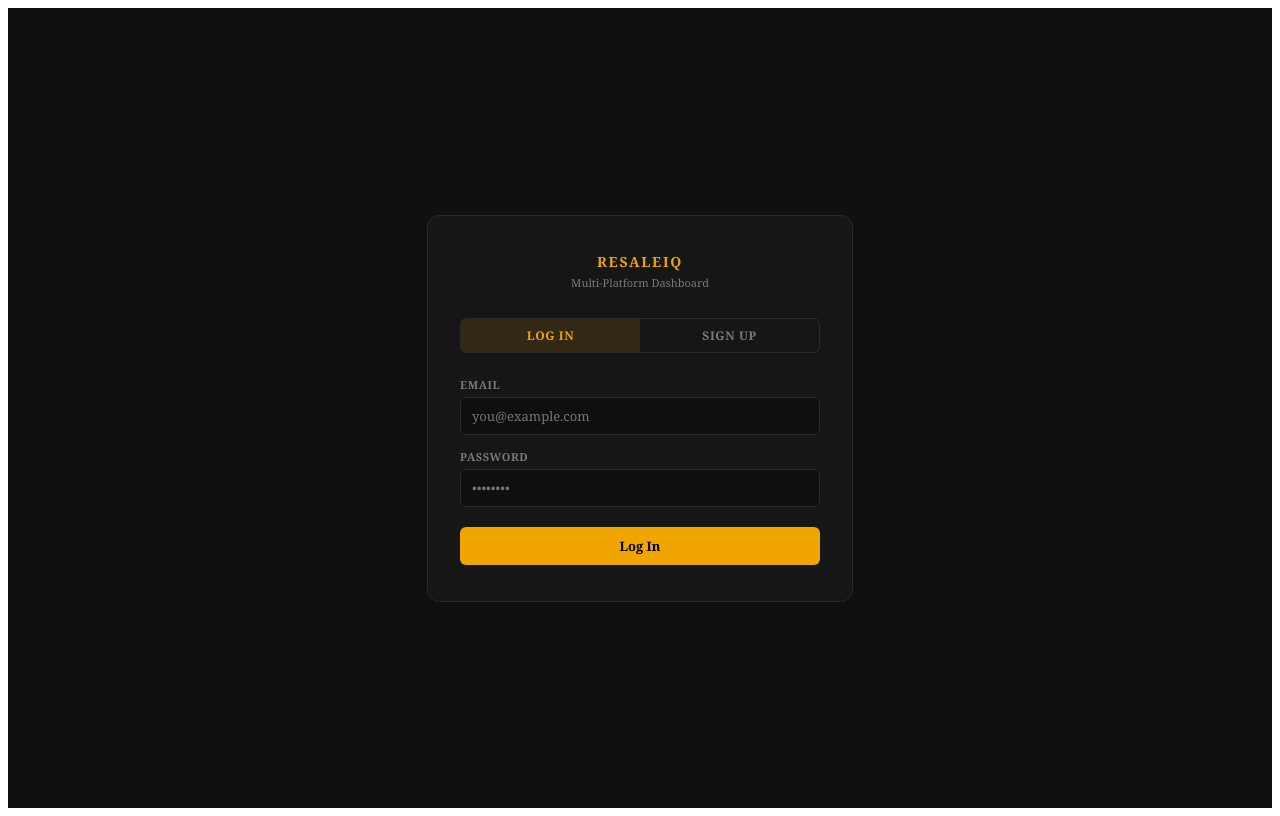
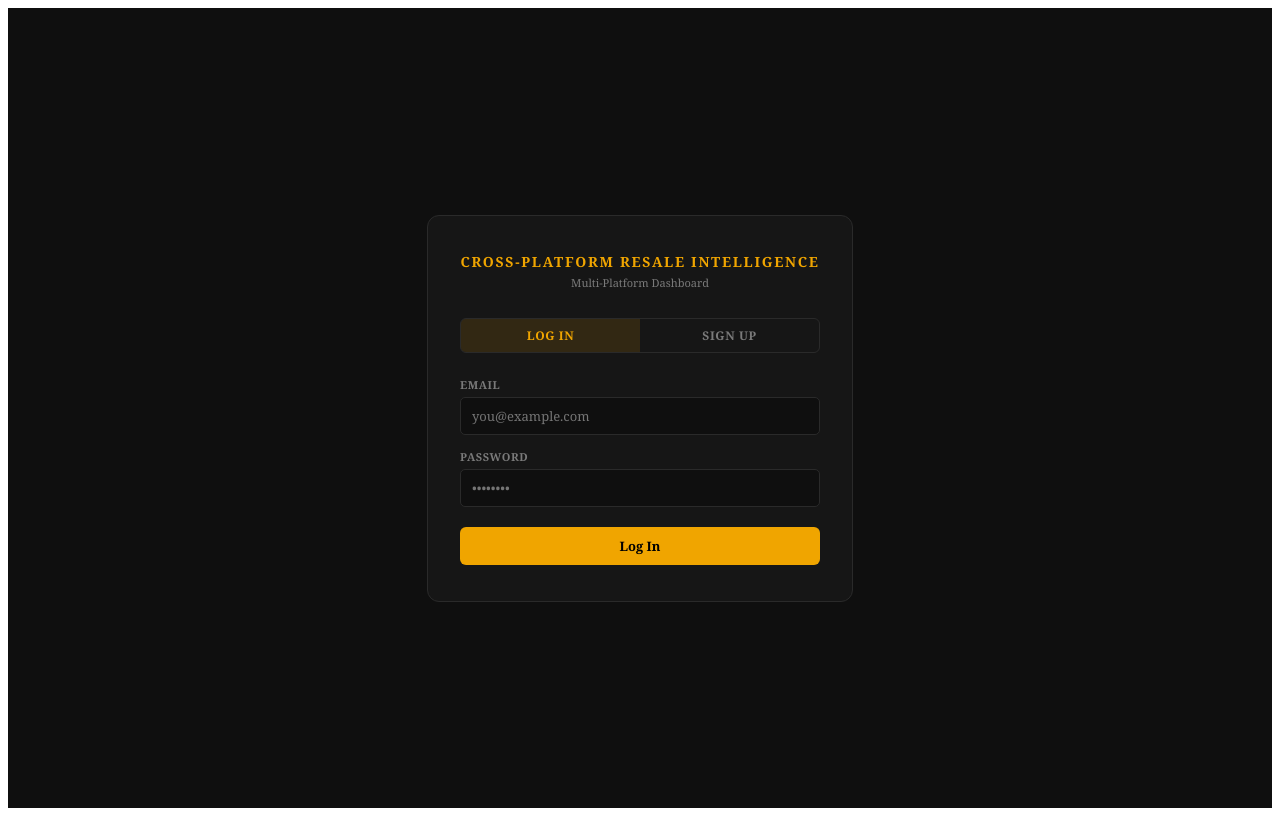
Before and after one commit to UNO-CSCI4830/cross-platform_sale_intelligence, a React (Create React App) app in the folder frontend/: page / in a window 1280 px wide. Built offline with nearby package versions, Linux system fonts and the light colour scheme.

Commit message:
updated brand name on login page

```diff
--- a/frontend/src/components/LoginForm/LoginForm.jsx
+++ b/frontend/src/components/LoginForm/LoginForm.jsx
@@ -58,7 +58,7 @@ export function LoginForm({ onLogin }) {
 
         {/* Brand */}
         <div className="login-panel__brand">
-          <p className="login-panel__brand-name">ResaleIQ</p>
+          <p className="login-panel__brand-name">Cross-Platform Resale Intelligence</p>
           <p className="login-panel__brand-sub">Multi-Platform Dashboard</p>
         </div>
 
```
